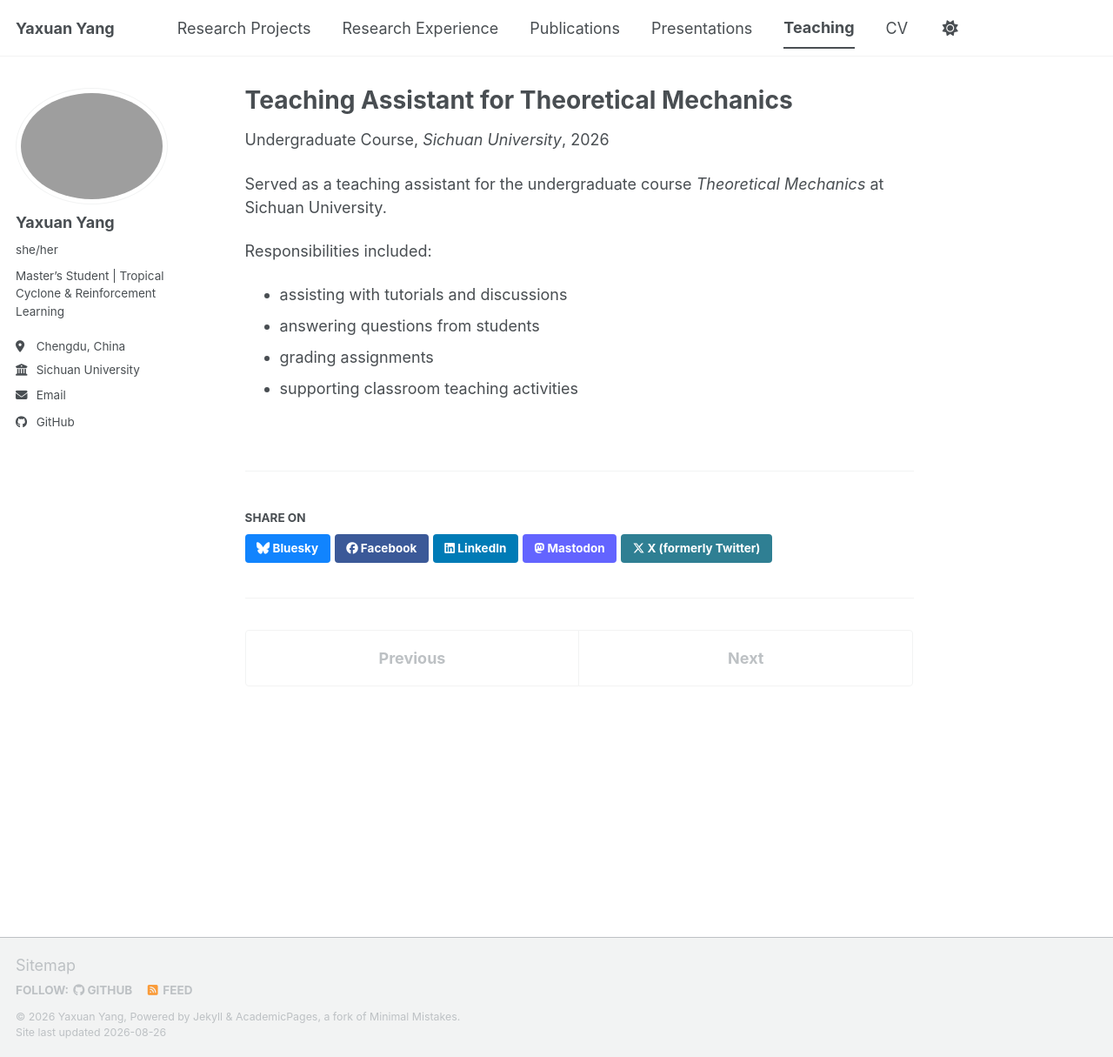
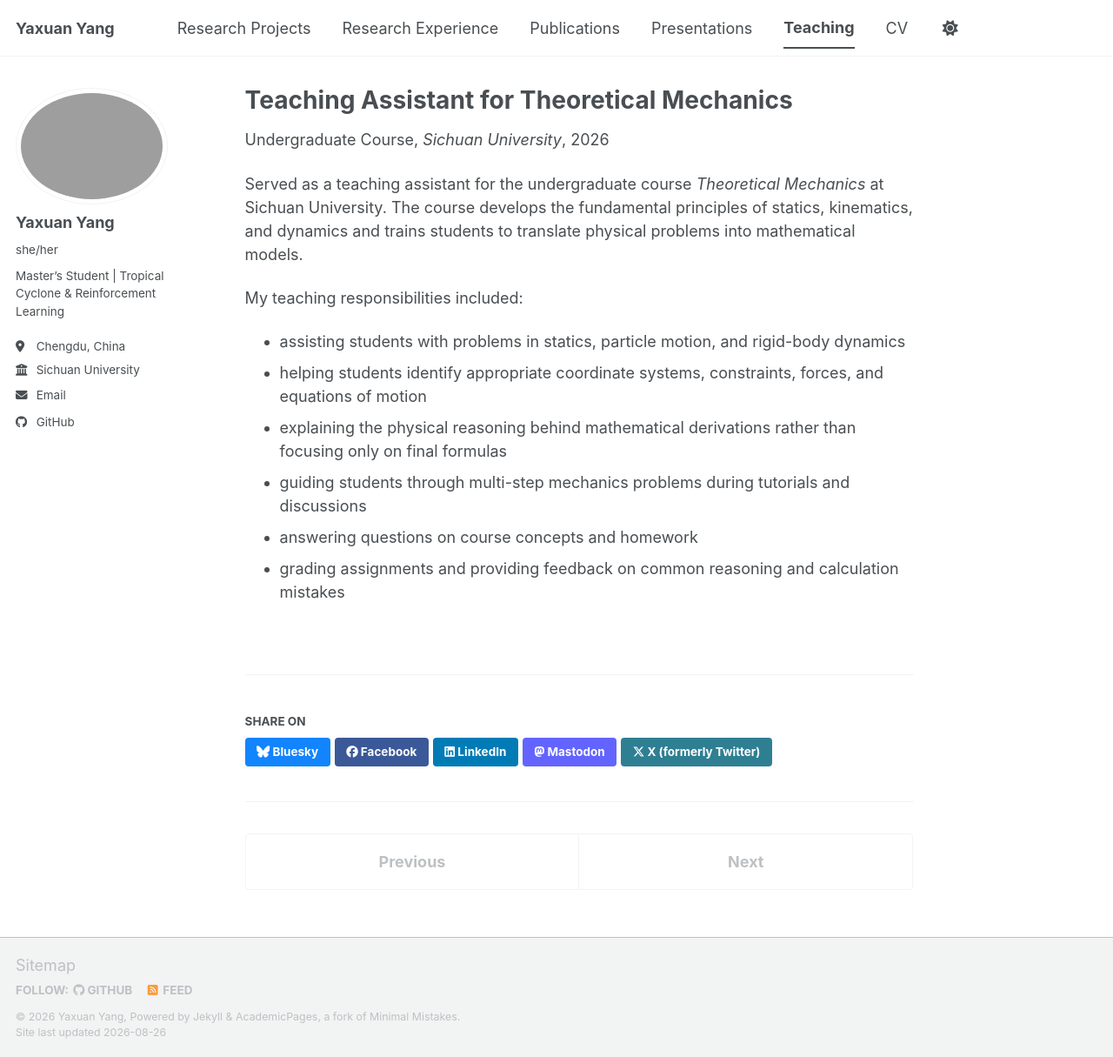
Before and after one commit to yyx-git/yyx-git.github.io, a Jekyll site: the page built from _teaching/Theo_Mechanics.md, in a window 1280 px wide and 1215 px high. Shown: the whole window at 87% size. Built offline with Jekyll 4.4.1, drawn with Linux system fonts in a browser that asks for light colours; a script bundle is joined from its source files by our own code; library files that are not in the unit come from our copies.

Commit message:
Update teaching assistant role details for Theo Mechanics
Expanded description of teaching responsibilities and course content.

```diff
--- a/_teaching/Theo_Mechanics.md
+++ b/_teaching/Theo_Mechanics.md
@@ -4,14 +4,17 @@ collection: teaching
 type: "Undergraduate Course"
 permalink: /teaching/Theo_Mechanics
 venue: "Sichuan University"
-date: 03/2026-present
+date: 03/2026-06/2026
 location: "Chengdu, China"
 ---
 
-Served as a teaching assistant for the undergraduate course *Theoretical Mechanics* at Sichuan University.
+Served as a teaching assistant for the undergraduate course *Theoretical Mechanics* at Sichuan University. The course develops the fundamental principles of statics, kinematics, and dynamics and trains students to translate physical problems into mathematical models.
 
-Responsibilities included:
-- assisting with tutorials and discussions
-- answering questions from students
-- grading assignments
-- supporting classroom teaching activities
+My teaching responsibilities included:
+
+- assisting students with problems in statics, particle motion, and rigid-body dynamics
+- helping students identify appropriate coordinate systems, constraints, forces, and equations of motion
+- explaining the physical reasoning behind mathematical derivations rather than focusing only on final formulas
+- guiding students through multi-step mechanics problems during tutorials and discussions
+- answering questions on course concepts and homework
+- grading assignments and providing feedback on common reasoning and calculation mistakes
```
